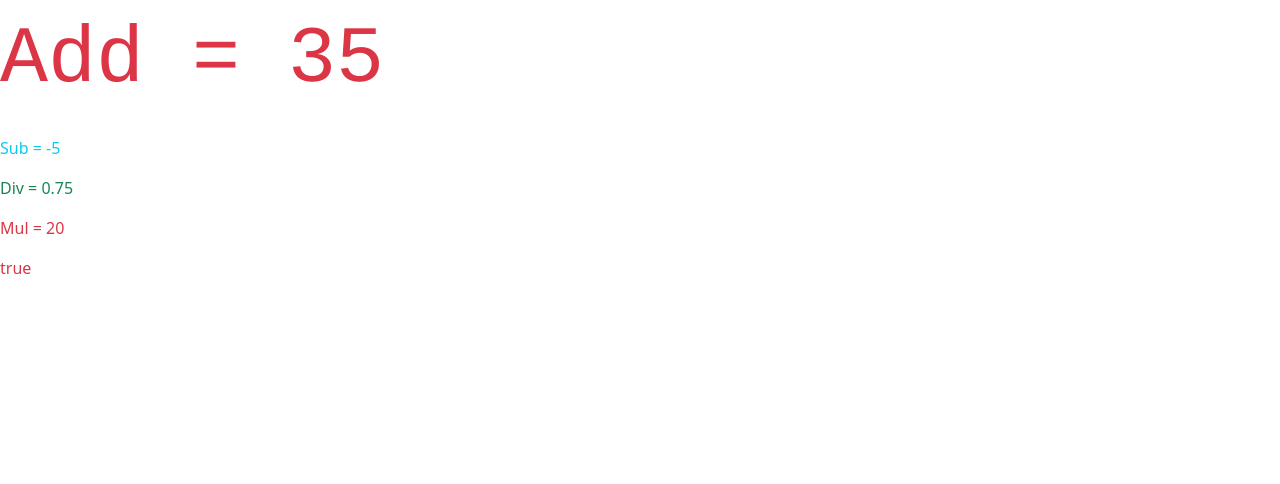
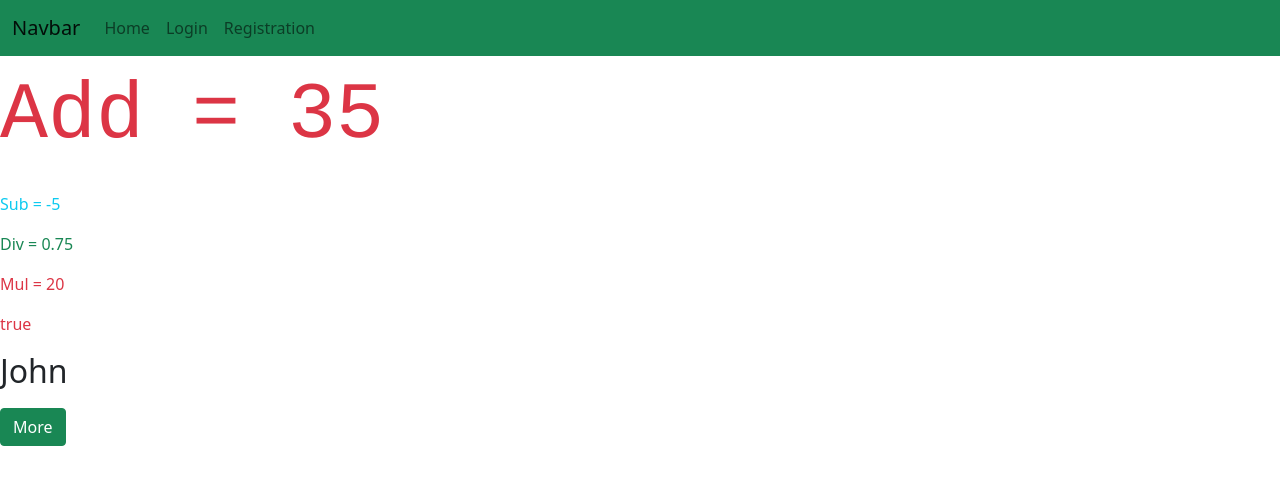
Before and after one commit to alzamiarafat/demo-project, a React (Create React App) app: page / in a window 1280 px wide. Shown: the top 484 px of the page. Built offline with nearby package versions, Linux system fonts and the light colour scheme.

Commit message:
navbar add

```diff
--- a/package.json
+++ b/package.json
@@ -8,7 +8,10 @@
     "@testing-library/user-event": "^12.8.3",
     "bootstrap": "^5.1.3",
     "react": "^17.0.2",
+    "react-bootstrap": "^2.0.2",
     "react-dom": "^17.0.2",
+    "react-router": "^6.0.1",
+    "react-router-dom": "^6.0.1",
     "react-scripts": "4.0.3",
     "web-vitals": "^1.1.2"
   },
--- a/src/App.js
+++ b/src/App.js
@@ -1,21 +1,29 @@
 import React, { Component } from 'react';
-class App extends Component{
-   render(){
+import Test from './test';
+import Navbar from './components/layout/Navbar';
+class App extends Component {
+  render() {
     var i = 5;
     var myStyle = {
       fontSize: 80,
       fontFamily: 'Courier',
       color: '#003300'
     }
-      return(
+    return (
       <div>
-            <p className="text-danger" style={myStyle}>Add = {15+20}</p>
-            <p className="text-info">Sub = {15-20}</p>
-            <p className="text-success">Div = {15/20}</p>
-            <p className="text-danger">Mul = {1*20}</p>
-            <p className="text-danger">{ i == 2 ? 'false' : 'true'}</p>
+        <Navbar />
+        {/* <h4>Welcome {this.props.age}</h4> */}
+        <p className="text-danger" style={myStyle}>Add = {15 + 20}</p>
+        <p className="text-info">Sub = {15 - 20}</p>
+        <p className="text-success">Div = {15 / 20}</p>
+        <p className="text-danger">Mul = {1 * 20}</p>
+        <p className="text-danger">{i === 2 ? 'false' : 'true'}</p>
+        <Test name="John"/>
       </div>
     );
   }
 }
+// App.defaultProps = {
+//   age: "John"
+// }
 export default App;
--- /dev/null
+++ b/src/components/layout/Home.js
@@ -0,0 +1,13 @@
+import React, { Component } from 'react'
+
+export class Home extends Component {
+    render() {
+        return (
+            <div>
+
+            </div>
+        )
+    }
+}
+
+export default Home
--- /dev/null
+++ b/src/components/layout/Login.js
@@ -0,0 +1,63 @@
+import React, { Component } from 'react'
+
+export class Login extends Component {
+    render() {
+        return (
+            <div>
+                <section class="vh-100">
+                    <div class="container py-5 h-100">
+                        <div class="row d-flex align-items-center justify-content-center h-100">
+                            <div class="col-md-8 col-lg-7 col-xl-6">
+                                <img src="https://mdbootstrap.com/img/Photos/new-templates/bootstrap-login-form/draw2.svg" class="img-fluid" alt="Phone image" />
+                            </div>
+                            <div class="col-md-7 col-lg-5 col-xl-5 offset-xl-1">
+                                <form>
+                                    <div class="form-outline mb-4">
+                                        <input type="email" id="form1Example13" class="form-control form-control-lg" />
+                                        <label class="form-label" for="form1Example13">Email address</label>
+                                    </div>
+
+
+                                    <div class="form-outline mb-4">
+                                        <input type="password" id="form1Example23" class="form-control form-control-lg" />
+                                        <label class="form-label" for="form1Example23">Password</label>
+                                    </div>
+
+                                    <div class="d-flex justify-content-around align-items-center mb-4">
+
+                                        <div class="form-check">
+                                            <input
+                                                class="form-check-input"
+                                                type="checkbox"
+                                                value=""
+                                                id="form1Example3"
+                                                checked
+                                            />
+                                            <label class="form-check-label" for="form1Example3"> Remember me </label>
+                                        </div>
+                                        <a href="#!">Forgot password?</a>
+                                    </div>
+
+                                    <button type="submit" class="btn btn-primary btn-lg btn-block">Sign in</button>
+
+                                    <div class="divider d-flex align-items-center my-4">
+                                        <p class="text-center fw-bold mx-3 mb-0 text-muted">OR</p>
+                                    </div>
+
+                                    <a class="btn btn-primary btn-lg btn-block" style="background-color: #3b5998" href="#!" role="button">
+                                        <i class="fab fa-facebook-f me-2"></i>Continue with Facebook
+                                    </a>
+                                    <a class="btn btn-primary btn-lg btn-block" style="background-color: #55acee" href="#!" role="button">
+                                        <i class="fab fa-twitter me-2"></i>Continue with Twitter</a>
+
+                                </form>
+                            </div>
+                        </div>
+                    </div>
+                </section>
+            </div>
+        )
+    }
+}
+
+export default Login
--- /dev/null
+++ b/src/components/layout/Navbar.js
@@ -0,0 +1,54 @@
+import React, { Component } from 'react';
+import ReactDom from 'react-dom';
+// import { Link, Link as Router } from 'react-router-dom';
+import { Route, Link, BrowserRouter as Router } from 'react-router-dom'
+import Login from './Login';
+import Home from './Home';
+import Register from './Register';
+
+class Navbar extends Component {
+    render() {
+        return (
+            <div>
+                <nav class="navbar navbar-expand-lg navbar-light bg-success">
+                    <div class="container-fluid">
+                        <a class="navbar-brand" href="#">Navbar</a>
+                        <button class="navbar-toggler" type="button" data-bs-toggle="collapse" data-bs-target="#navbarNav" aria-controls="navbarNav" aria-expanded="false" aria-label="Toggle navigation">
+                            <span class="navbar-toggler-icon"></span>
+                        </button>
+                        <div class="collapse navbar-collapse" id="navbarNav">
+                            {/* <Router> */}
+                            <ul class="navbar-nav pull-right">
+                                <li class="nav-item">
+                                    <Router>
+                                        <Link exact to="/" class="nav-link">Home</Link>
+                                    </Router>
+                                    {/* <a class="nav-link active" aria-current="page" href="#">Home</a> */}
+                                </li>
+                                <li class="nav-item">
+                                    <Router>
+                                        <Link to="/login" class="nav-link">Login</Link>
+                                    </Router>
+                                    {/* <a class="nav-link" href="#">Features</a> */}
+                                </li>
+                                <li class="nav-item">
+                                    <Router>
+                                        <Link to="/registration" class="nav-link">Registration</Link>
+                                    </Router>
+                                    {/* <a class="nav-link" href="#">Pricing</a> */}
+                                </li>
+                            </ul>
+                            {/* <Router>
+                                <Route exact path="/" component={Home} />
+                                <Route path="/login" component={Login} />
+                                <Route path="/registration" component={Register} />
+                            </Router> */}
+                        </div>
+                    </div>
+                </nav>
+            </div>
+        )
+    }
+}
+
+export default Navbar
--- /dev/null
+++ b/src/components/layout/Register.js
@@ -0,0 +1,13 @@
+import React, { Component } from 'react'
+
+export class Register extends Component {
+    render() {
+        return (
+            <div>
+
+            </div>
+        )
+    }
+}
+
+export default Register
--- /dev/null
+++ b/src/test.js
@@ -0,0 +1,31 @@
+import React, {Component} from "react";
+import { ReactDOM } from "react-dom";
+import App from "./App";
+
+
+class Test extends Component {
+    constructor(props){
+        super(props)
+        this.state = { display: false}
+        this.toggleDisplay = this.toggleDisplay.bind(this)
+    };
+
+    toggleDisplay() {
+        this.setState({display: !this.state.display})
+    };
+
+    render() {
+        return (
+            <div>
+                <h2>{this.props.name}</h2>
+                <h1>
+                    {!this.state.display ? (<button className="btn btn-success" onClick={this.toggleDisplay}>More</button>) : (<button className="btn btn-warning" onClick={this.toggleDisplay}>Less</button>)}
+                </h1>
+            </div>
+        );
+    }
+}
+
+// ReactDOM.render(<App age="12" />, document.getElementById('app'));
+
+export default Test;
```
Also changed, not shown: src/components/layout/Footer.js (added, +13 -0 lines), 1 other file (tests, documents, lock files or other folders). Lines whose indentation alone changed are shown as unchanged.
